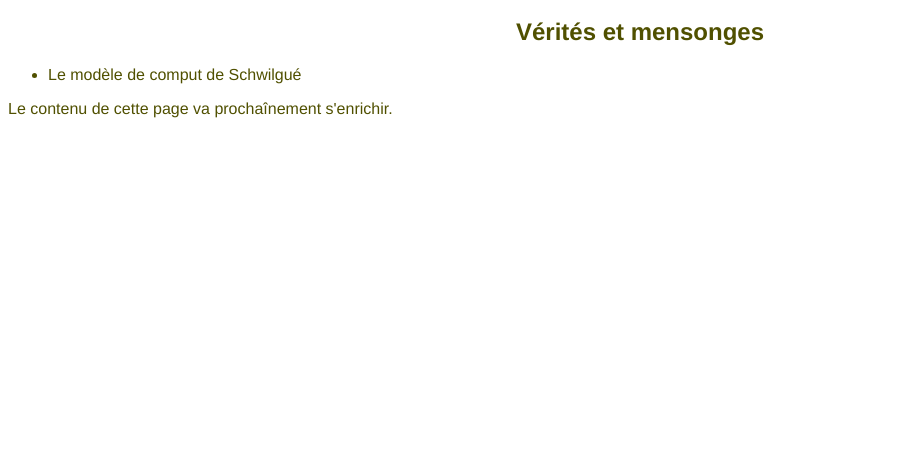
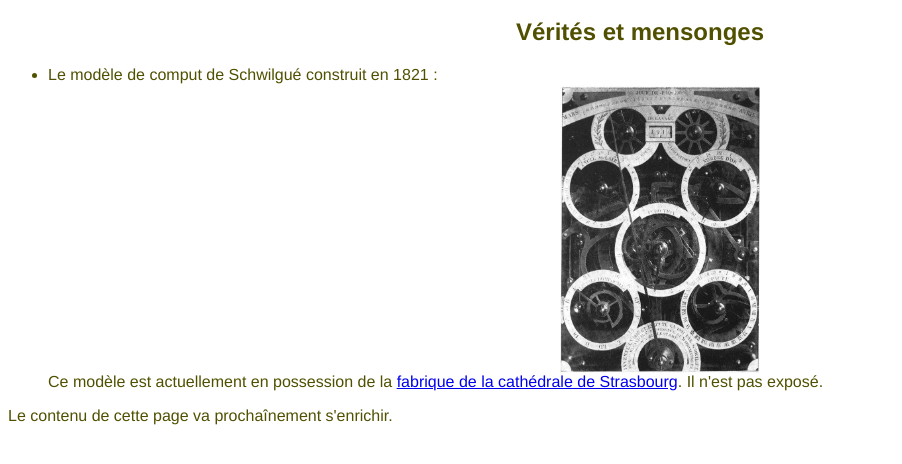
Before and after one commit to horloge-strasbourg/horloge-strasbourg.github.io, a plain HTML site: page index.html in a window 1280 px wide. Shown: the part 48-512 px from the top of the page, without its empty margins (0-902 px from the left). Drawn offline with Linux system fonts and the light colour scheme.

Commit message:
commit 3

```diff
--- a/index.html
+++ b/index.html
@@ -16,7 +16,19 @@
     </center>
 
     <ul>
-      <li>Le modèle de comput de Schwilgué</li>
+      <li>Le modèle de comput de Schwilgué construit en 1821&nbsp;:<br>
+
+	<center>
+	<img src="img/comput-schwilgue1821.jpg"
+	       style="width:200px;">
+	</center>
+
+	Ce mod&egrave;le est actuellement en possession de la
+	<a href="https://www.cathedrale-strasbourg.fr/contact">fabrique
+	  de la cath&eacute;drale de Strasbourg</a>.
+	Il n'est pas expos&eacute;.
+
+      </li>
 
     </ul>
 
```
Also changed, not shown: img/comput-schwilgue1821.jpg (added).
